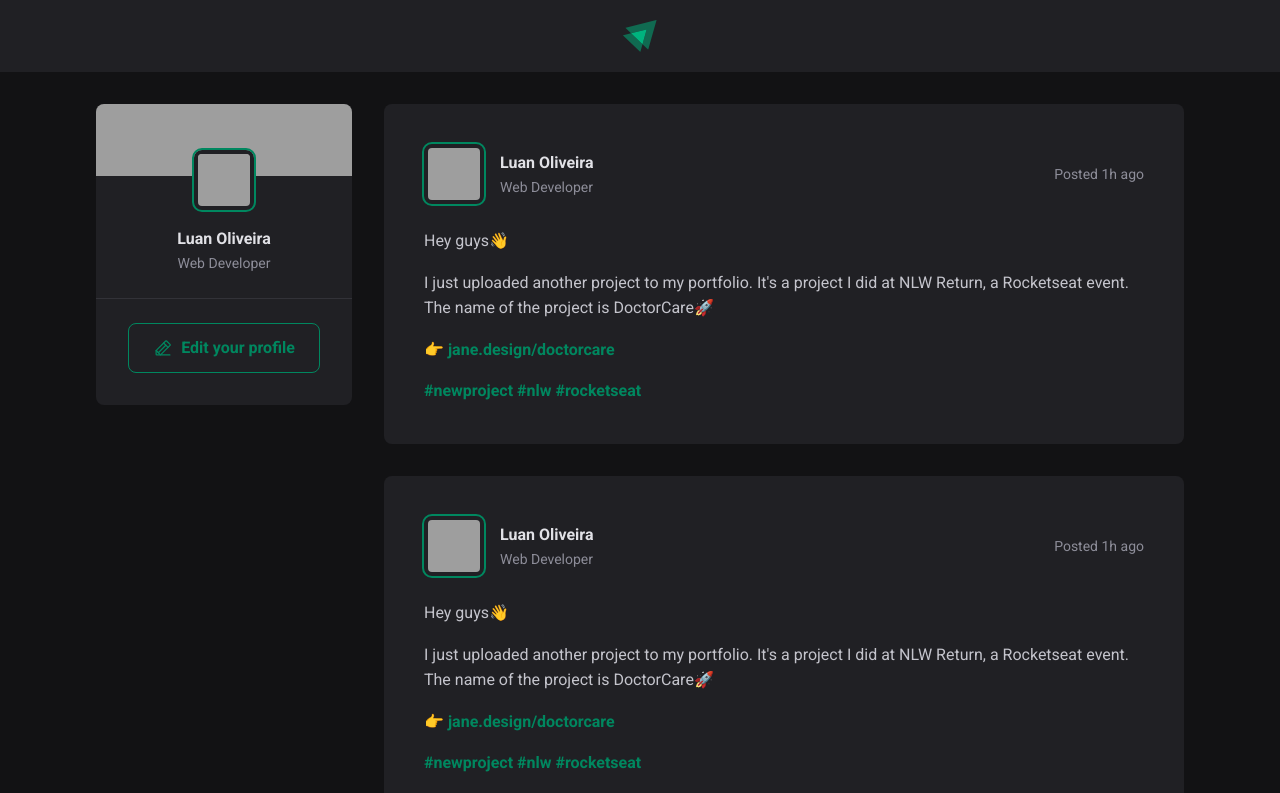
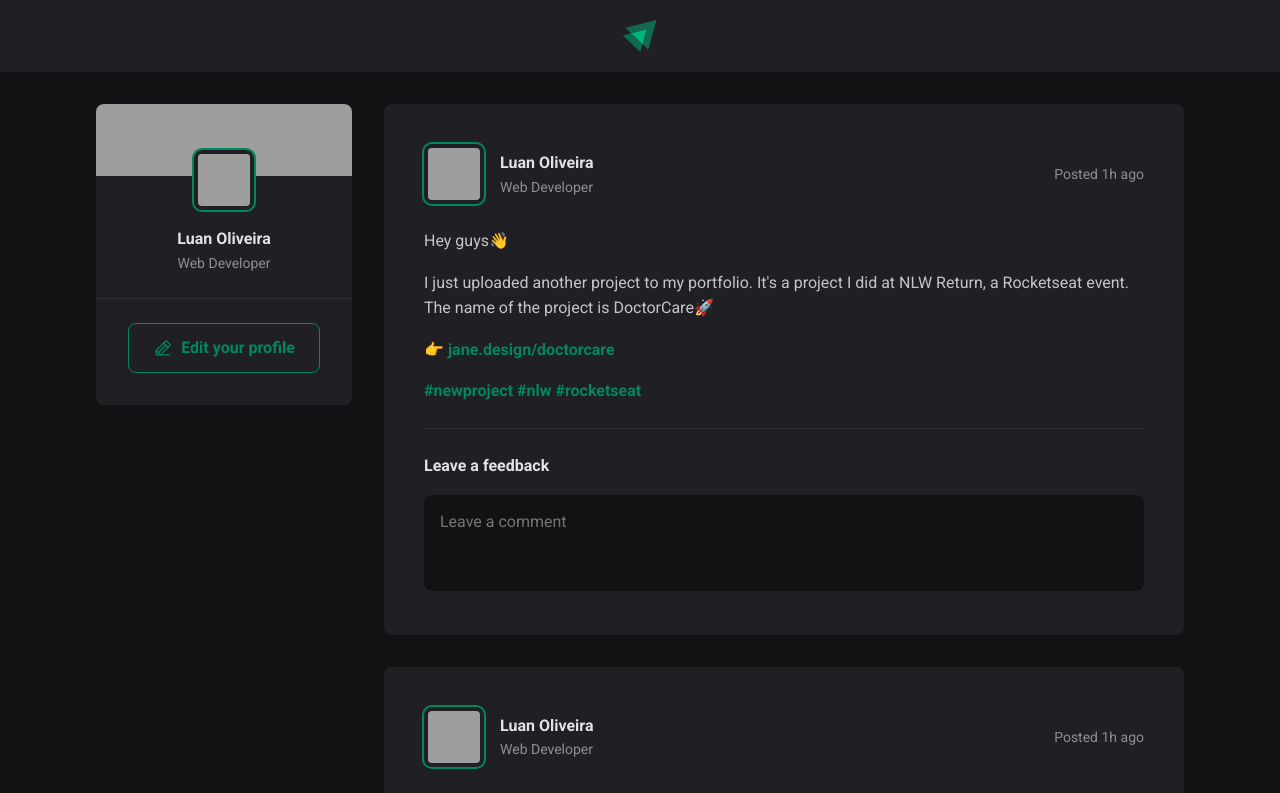
Before and after one commit to luanoliveira98/react-js-courses, a React (Vite) app in the folder Rocketseat/Getting_Started/01-reactjs-fundamentals/: page / in a window 1280 px wide. Shown: the top 793 px of the page. Built offline with nearby package versions, Linux system fonts and the light colour scheme; grey boxes are pictures that could not be loaded.

Commit message:
class: form of comments

```diff
--- a/Rocketseat/Getting_Started/01-reactjs-fundamentals/src/components/Post.jsx
+++ b/Rocketseat/Getting_Started/01-reactjs-fundamentals/src/components/Post.jsx
@@ -25,6 +25,18 @@
           <a href="">#rocketseat</a>
         </p>
       </div>
+
+      <form className={styles.commentForm}>
+        <strong>Leave a feedback</strong>
+
+        <textarea
+          placeholder='Leave a comment'>
+        </textarea>
+
+        <footer>
+          <button type='submit'>Post</button>
+        </footer>
+      </form>
     </article>
   )
 }
--- a/Rocketseat/Getting_Started/01-reactjs-fundamentals/src/components/Post.module.css
+++ b/Rocketseat/Getting_Started/01-reactjs-fundamentals/src/components/Post.module.css
@@ -65,3 +65,54 @@
   color: var(--gray-400);
   line-height: 1.6;
 }
+
+.commentForm {
+  width: 100%;
+  margin-top: 1.5rem;
+  padding-top: 1.5rem;
+  border-top: 1px solid var(--gray-600);
+}
+
+.commentForm>strong {
+  line-height: 1.6;
+  color: var(--gray-100);
+}
+
+.commentForm textarea {
+  width: 100%;
+  background: var(--gray-900);
+  border: 0;
+  resize: none;
+  height: 6rem;
+  padding: 1rem;
+  border-radius: 8px;
+  color: var(--gray-100);
+  line-height: 1.4;
+  margin-top: 1rem;
+}
+
+.commentForm footer {
+  visibility: hidden;
+  max-height: 0;
+}
+
+.commentForm:focus-within footer {
+  visibility: visible;
+  max-height: none;
+}
+
+.commentForm button[type=submit] {
+  padding: 1rem 1.5rem;
+  margin-top: 1rem;
+  border-radius: 8px;
+  border: 0;
+  background: var(--green-500);
+  color: var(--white);
+  font-weight: bold;
+  cursor: pointer;
+  transition: background-color 0.1s;
+}
+
+.commentForm button[type=submit]:hover {
+  background: var(--green-300);
+}
--- a/Rocketseat/Getting_Started/01-reactjs-fundamentals/src/global.css
+++ b/Rocketseat/Getting_Started/01-reactjs-fundamentals/src/global.css
@@ -10,6 +10,11 @@
 
   --green-300: #00B37E;
   --green-500: #00875f;
+}
+
+:focus {
+  outline: transparent;
+  box-shadow: 0 0 0 2px var(--green-500);
 }
 
 * {
```
